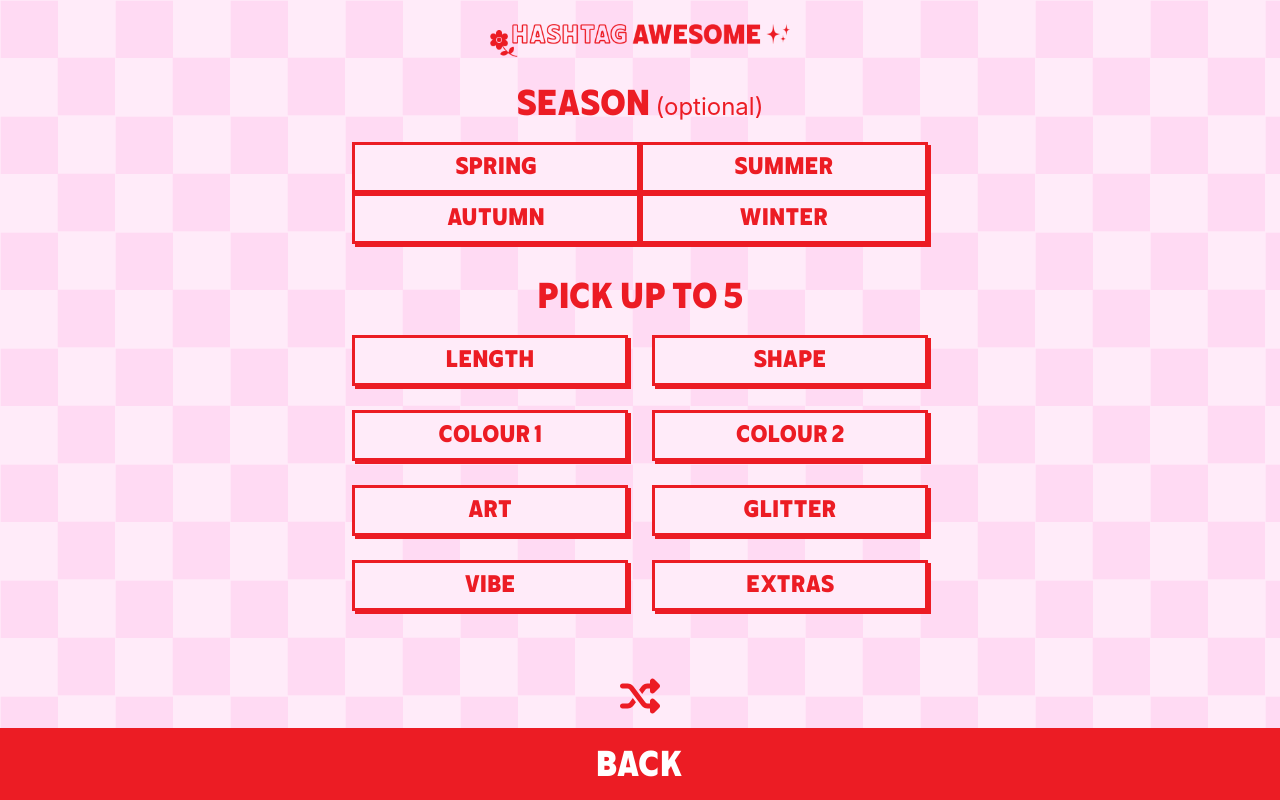
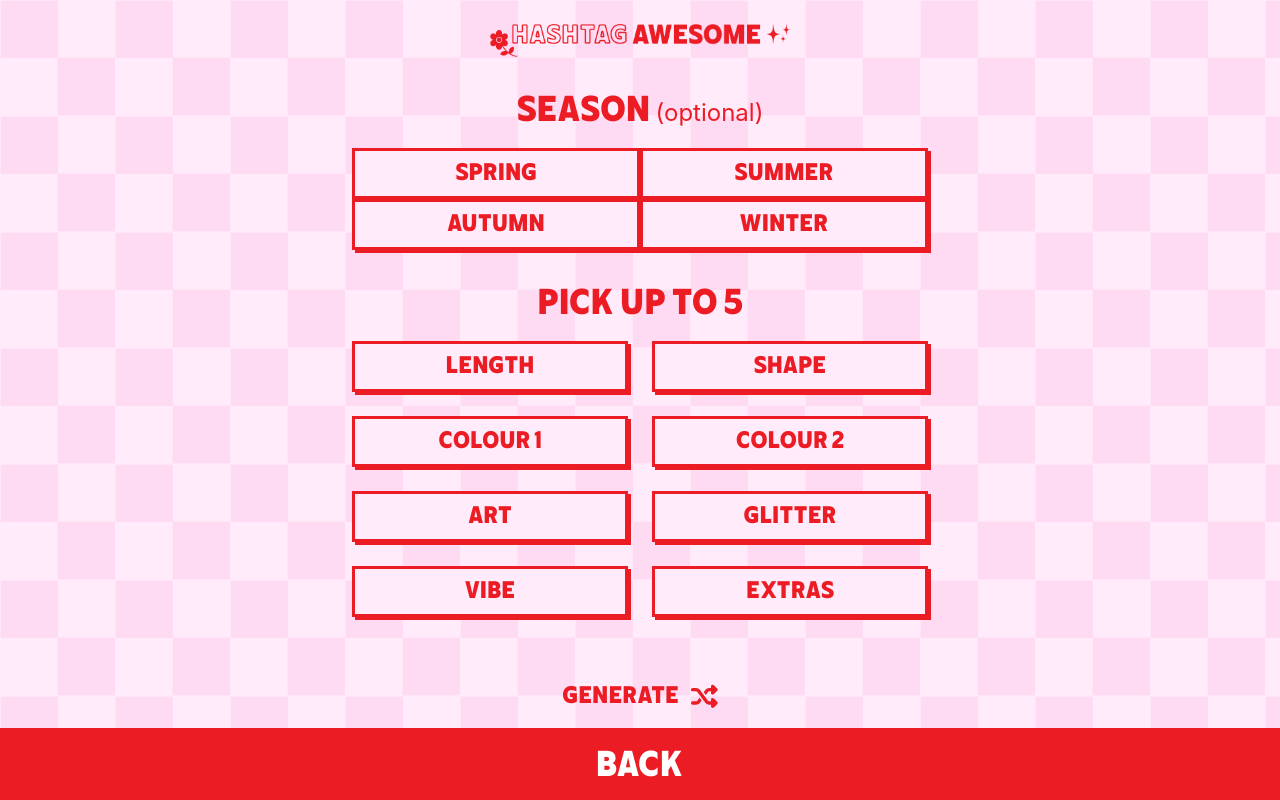
Before and after one commit to ferwicker/hashtagawesome, a Next.js app: page /prompts/custom in a window 1280 px wide. Built offline with nearby package versions, Linux system fonts and the light colour scheme.

Commit message:
generate button

```diff
--- a/pages/prompts/custom.tsx
+++ b/pages/prompts/custom.tsx
@@ -64,8 +64,9 @@ const CustomPrompt: NextPage = () => {
                 <Button className={[css.buttonHalfWidth, css.buttonMultiple].join(' ')}>Extras</Button>
             </div>
         </div>
-        <button className={css.shuffleButton}>
-            <FontAwesomeIcon icon="shuffle" color="#ec1c24" size="3x" />
+        <button className={[css.shuffleButton, css.generateButton].join(' ')}>
+            <span className={css.generateText}>Generate</span>
+            <FontAwesomeIcon icon="shuffle" color="#ec1c24" size="2x" />
         </button>
         </>
     )
--- a/pages/prompts/index.module.scss
+++ b/pages/prompts/index.module.scss
@@ -108,3 +108,15 @@
   .seasons {
     padding: 0 12px;
   }
+
+  .generateText {
+      font-family: $font-solid;
+      color: $colour-primary;
+      font-size: 24px;
+      margin-right: 12px;
+  }
+
+  .generateButton {
+      display: flex;
+      align-items: center;
+  }
```
